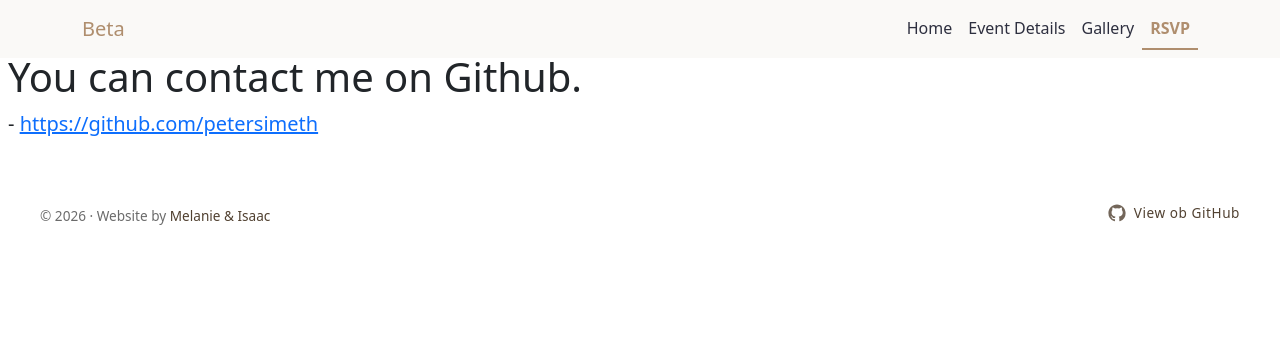
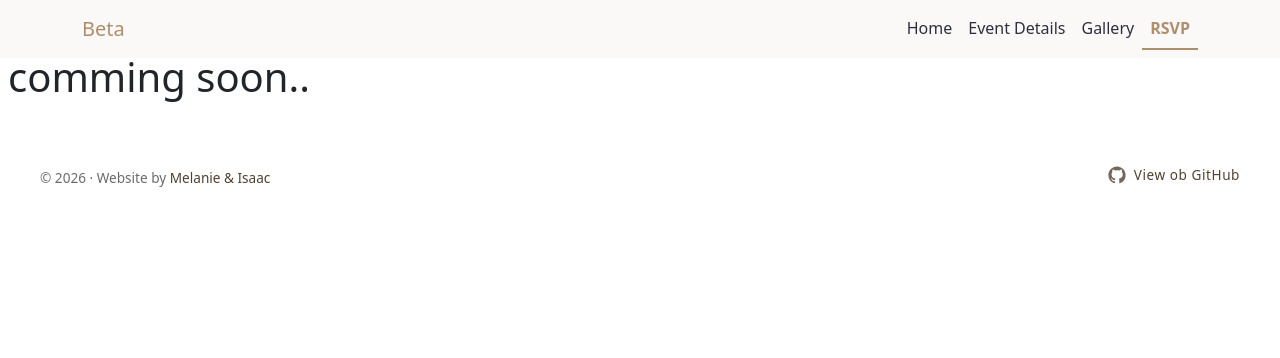
Before and after one commit to melanieb988/weddingsite, a Flask app: page /contact in a window 1280 px wide. Shown: the top 358 px of the page. Run offline with Flask 3, Linux system fonts and the light colour scheme; parts of the project's set-up code (start-up, migrations or seed data) failed here and were passed over; some libraries are stand-ins or nearby versions; some web fonts are replaced.

Commit message:
Update contact.html

```diff
--- a/templates/contact.html
+++ b/templates/contact.html
@@ -1,7 +1,7 @@
 {% extends 'layout.html' %}
 
 {% block body %}
-    <h1>You can contact me on Github.</h1>
+    <h1>comming soon..</h1>
 
-    <p class="lead"> - <a href="https://github.com/petersimeth" target="_blank" >https://github.com/petersimeth</a></p>
+    <!-- <p class="lead"> - <a href="https://github.com/petersimeth" target="_blank" >https://github.com/petersimeth</a></p> -->
 {% endblock %}
```
